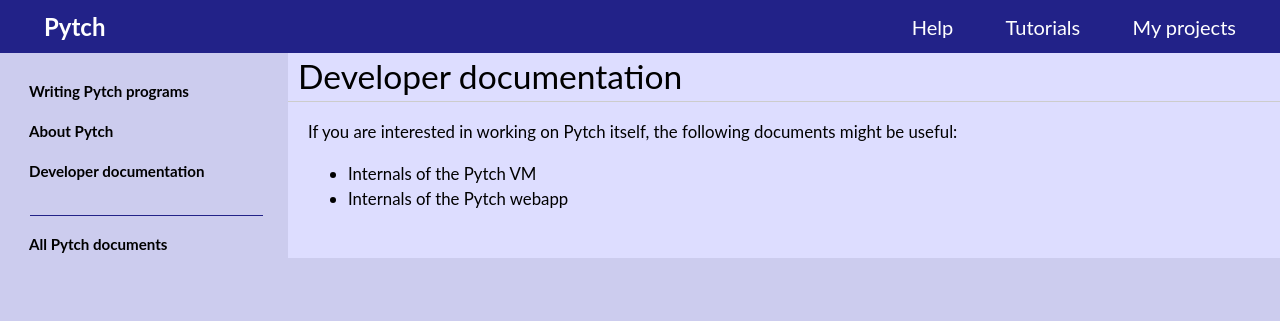
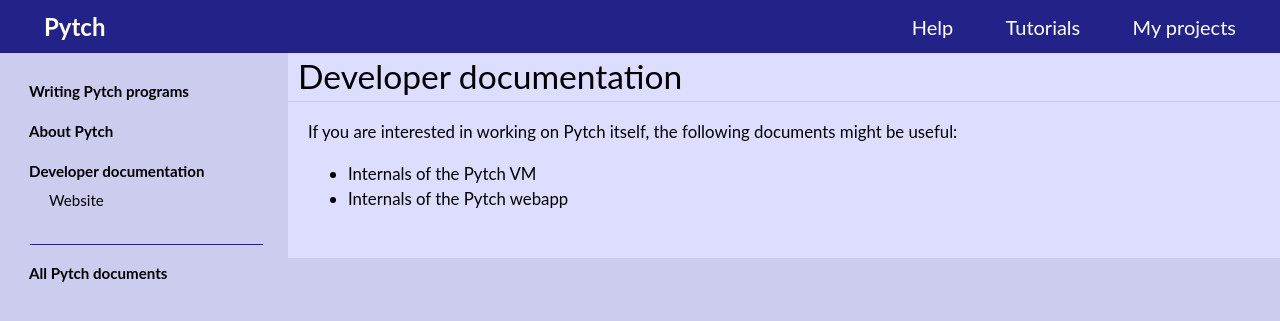
Before and after one commit to pytchlang/pytch-website, a Sphinx documentation site: the page built from source/developer.rst, in a window 1280 px wide. Shown: the top 321 px of the page. Built offline with Sphinx 7.4.7, drawn with Linux system fonts in a browser that asks for light colours; pages that are not in the unit, such as notebooks, are missing from menus.

Commit message:
Explicitly give ToC entries for developer docs

```diff
--- a/source/developer.rst
+++ b/source/developer.rst
@@ -10,5 +10,6 @@
 .. toctree::
    :hidden:
 
-   vm/internals/index
-   webapp/internals/index
+   VM <vm/internals/index>
+   Webapp <webapp/internals/index>
+   Website <./developer/index>
```
